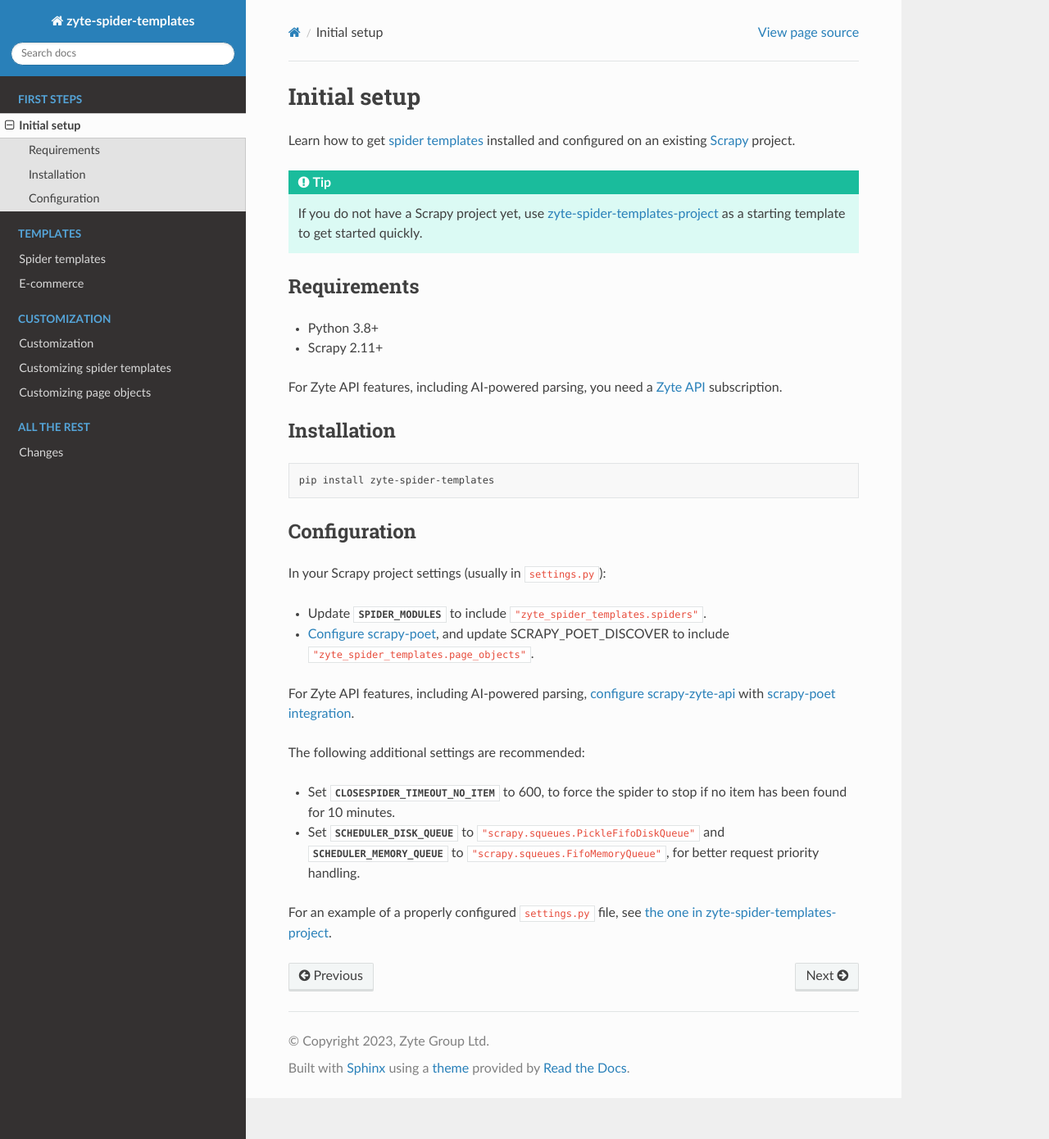
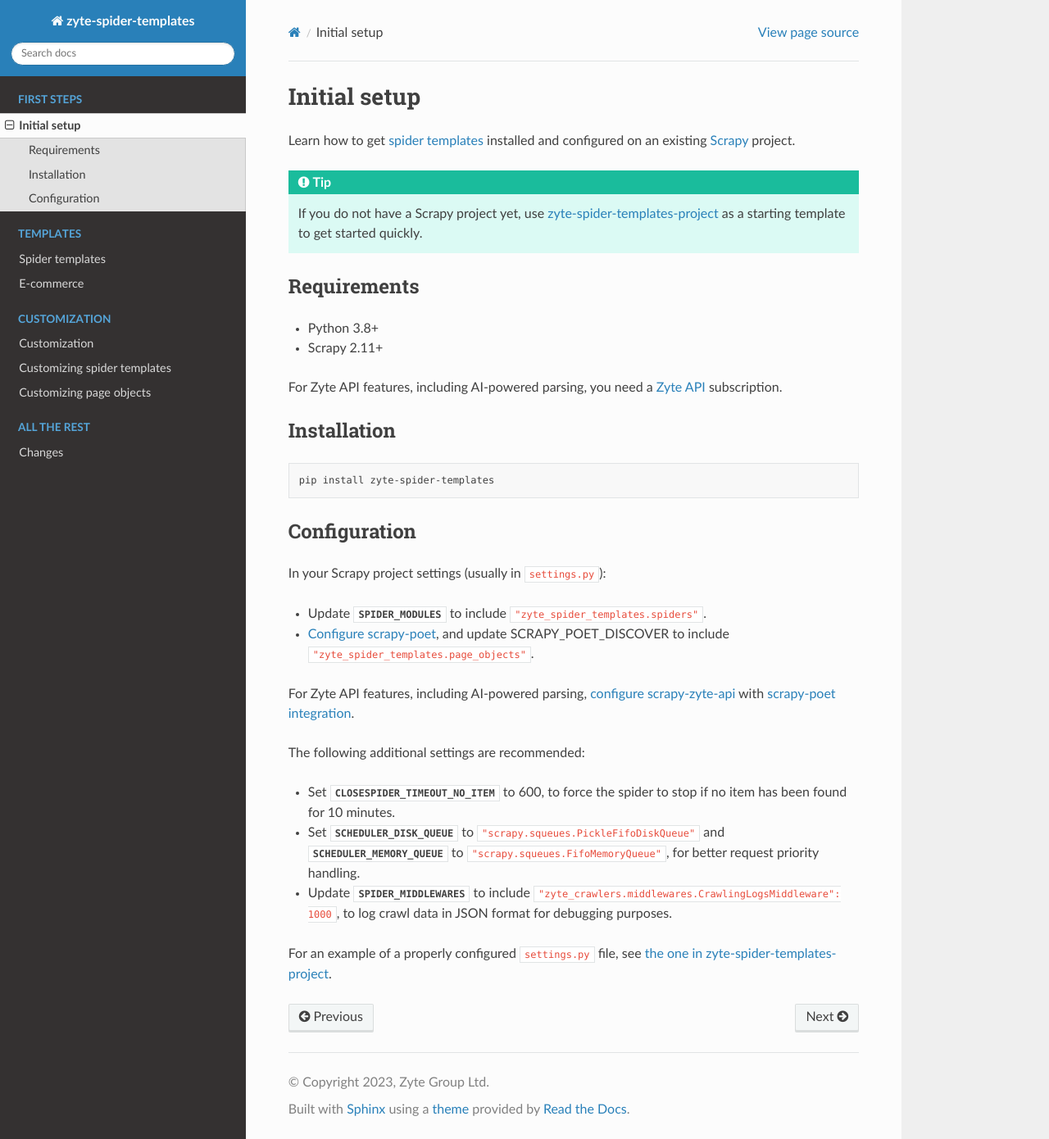
Before and after one commit to zytedata/zyte-spider-templates, a Sphinx documentation site: the page built from docs/setup.rst, in a window 1280 px wide and 1390 px high. Shown: the whole window at 82% size. Built offline with Sphinx 7.4.7 and the Read the Docs theme 2.0.0, drawn with Linux system fonts in a browser that asks for light colours.

Commit message:
Cover SPIDER_MIDDLEWARES in the setup docs

```diff
--- a/docs/setup.rst
+++ b/docs/setup.rst
@@ -66,6 +66,10 @@
     :setting:`SCHEDULER_MEMORY_QUEUE <scrapy:SCHEDULER_MEMORY_QUEUE>` to
     ``"scrapy.squeues.FifoMemoryQueue"``, for better request priority handling.
 
+-   Update :setting:`SPIDER_MIDDLEWARES <scrapy:SPIDER_MIDDLEWARES>` to include
+    ``"zyte_crawlers.middlewares.CrawlingLogsMiddleware": 1000``, to log crawl
+    data in JSON format for debugging purposes.
+
 For an example of a properly configured ``settings.py`` file, see `the one
 in zyte-spider-templates-project`_.
 
```
